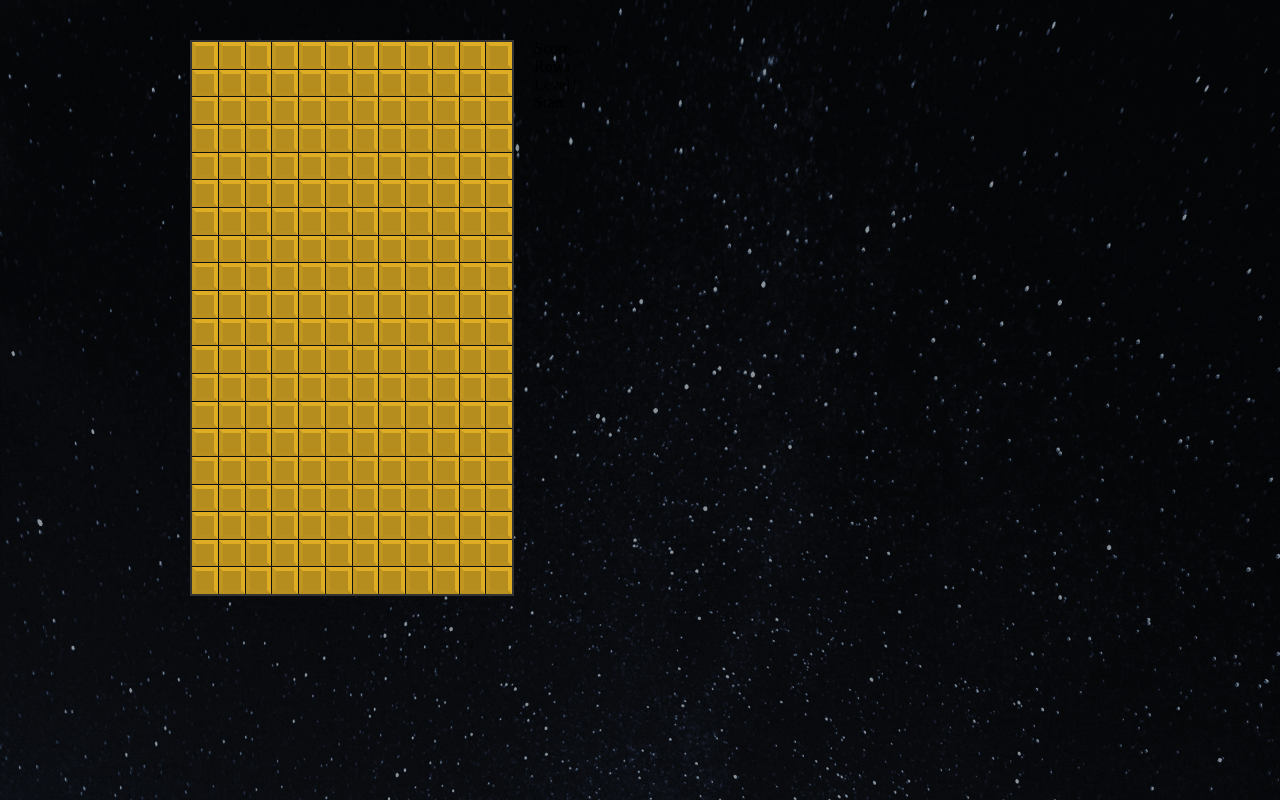
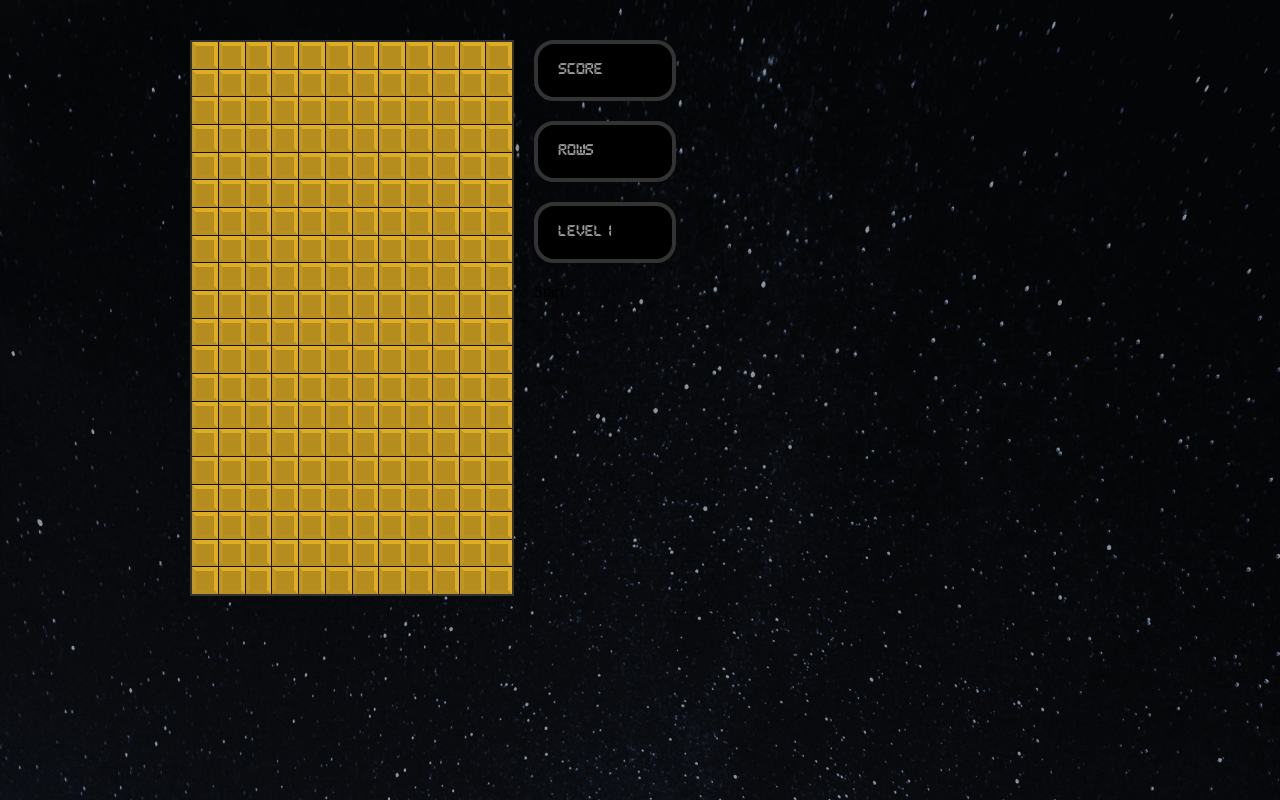
Before and after one commit to Murray918/Tetris, a React (Create React App) app: page / in a window 1280 px wide. Built offline with nearby package versions, Linux system fonts and the light colour scheme.

Commit message:
Changes to be committed: imoprt styled componen		modified:   src/components/Display.js created styling for display	new file:   src/components/styles/StyledDisplay.js

```diff
--- a/src/components/Display.js
+++ b/src/components/Display.js
@@ -1,5 +1,6 @@
 import React from 'react'
+import { StyledDisplay } from './styles/StyledDisplay'
 
 export default ({ gameOver, text }) => {
-	return <div>{text}</div>
+	return <StyledDisplay gameOver={gameOver}>{text}</StyledDisplay>
 }
--- /dev/null
+++ b/src/components/styles/StyledDisplay.js
@@ -0,0 +1,17 @@
+import  styled  from 'styled-components'
+
+export const StyledDisplay = styled.div`
+    box-sizing: border-box;
+    display: flex;
+    align-items: center;
+    margin: 0 0 20px 0;
+    padding: 20px;
+    border: 4px solid #333;
+    min-height: 30px;
+    width: 100%;
+    border-radius: 20px;
+    color: ${props => (props.gameOver ? 'red' : '#999')};
+    background: #000;
+    font-family: Pixel, Arial, Helvetica, san-serif;
+    font-size: 0.8rem;
+`
```
